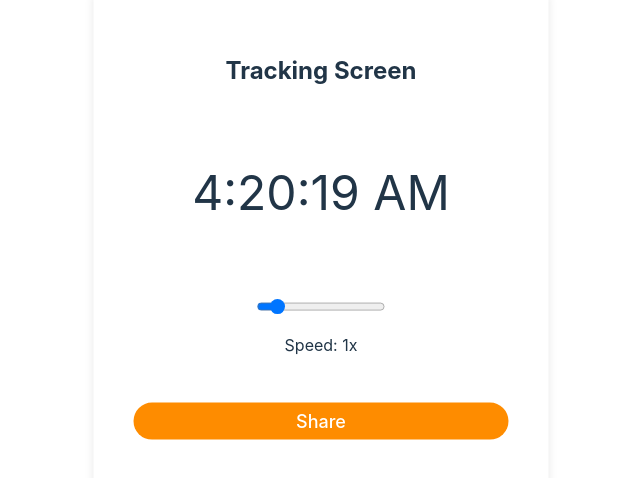
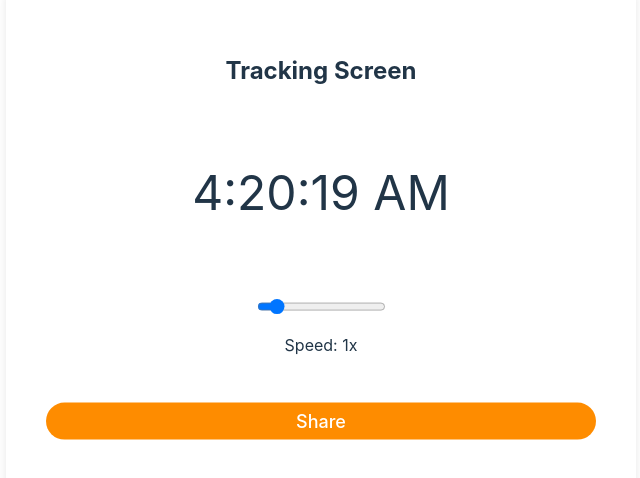
Before and after one commit to REDDIRANI1/Frontend-Developer-Project, a React (Vite) app: page /tracking in a window 1280 px wide. Shown: the part 156-634 px from the top of the page, without its empty margins (319-959 px from the left). Built offline with nearby package versions, Linux system fonts and the light colour scheme; no server answers.

Commit message:
modified width

```diff
--- a/src/components/Tracking.css
+++ b/src/components/Tracking.css
@@ -1,5 +1,6 @@
 .tracking-container {
-  width: 375px;
+  width: 100%;
+  max-width: 375px;
   height: auto;
   max-height: 812px;
   position: absolute;
```
